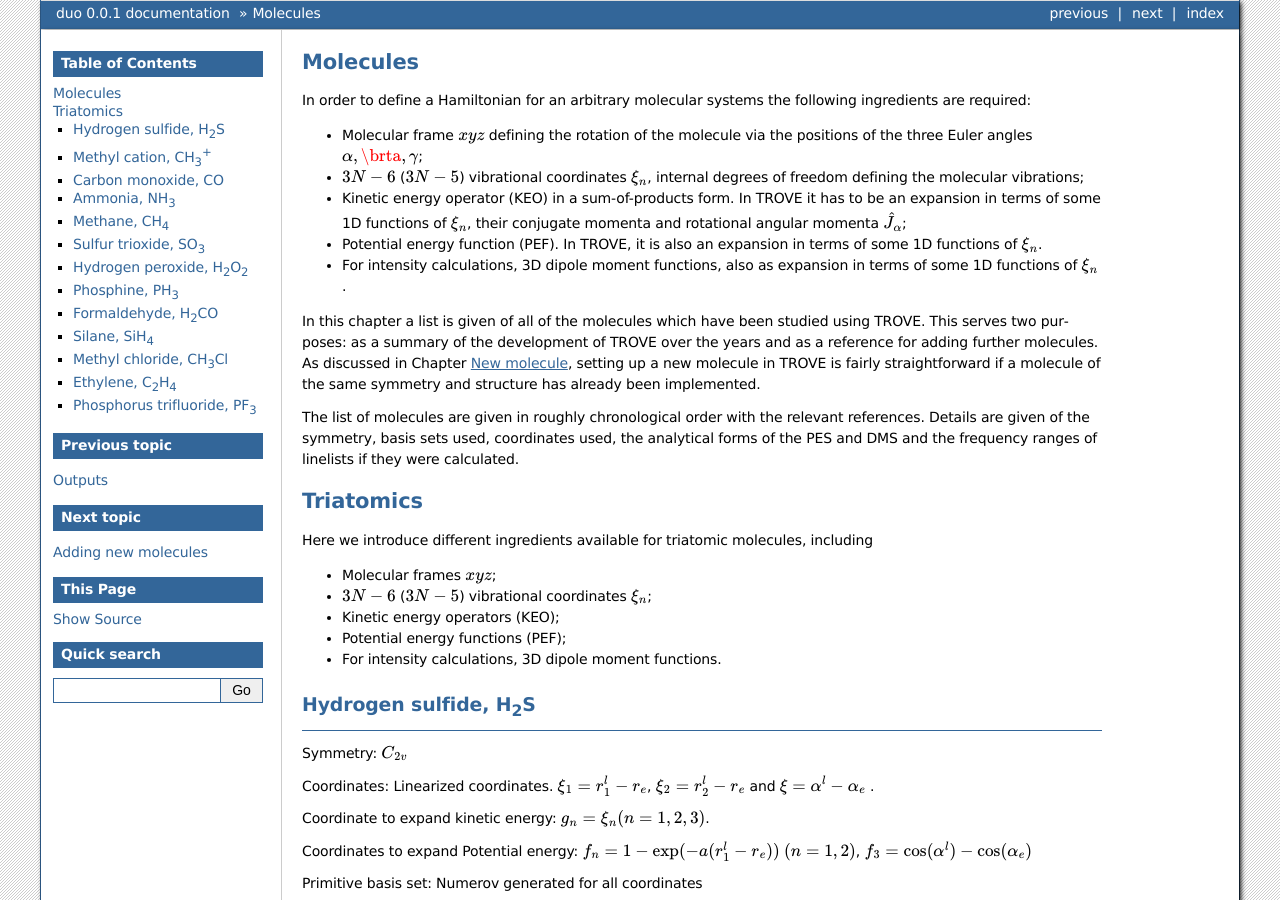
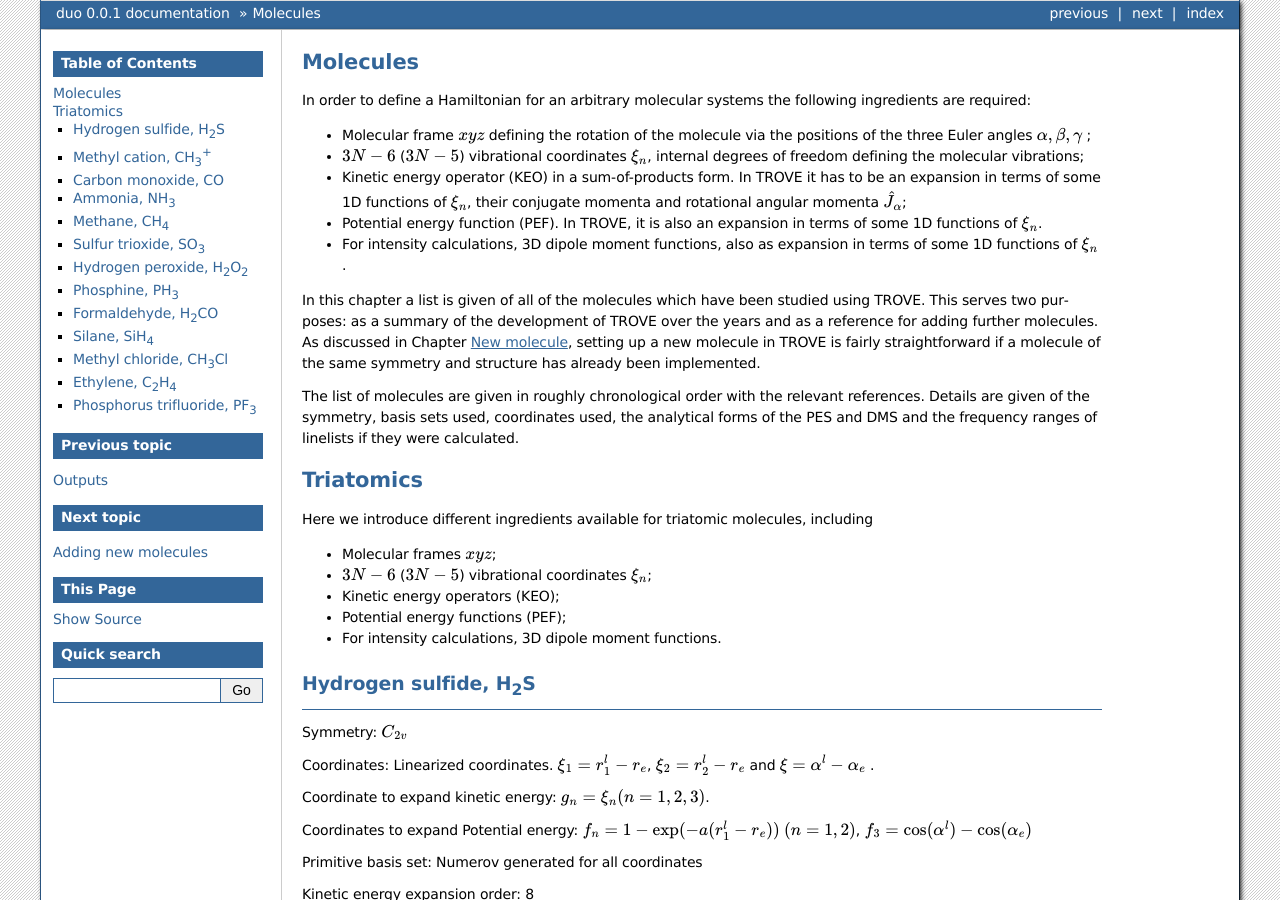
Before and after one commit to Trovemaster/TROVE, a Sphinx documentation site: the page built from docs/source/molecules.rst, in a window 1280 px wide and 900 px high. Built offline with Sphinx 7.4.7, drawn with Linux system fonts in a browser that asks for light colours; formulas are drawn with MathJax 3; pages that are not in the unit, such as notebooks, are missing from menus.

Commit message:
Update molecules.rst

```diff
--- a/docs/source/molecules.rst
+++ b/docs/source/molecules.rst
@@ -5,7 +5,7 @@
 
 In order to define a Hamiltonian for an arbitrary molecular systems the following ingredients are required:
 
-- Molecular frame :math:`xyz` defining the rotation of the molecule via the positions of the three Euler angles :math:`\alpha,\brta,\gamma`;
+- Molecular frame :math:`xyz` defining the rotation of the molecule via the positions of the three Euler angles :math:`\alpha,\beta,\gamma` ;
 - :math:`3N-6` (:math:`3N-5`) vibrational coordinates :math:`\xi_n`,  internal degrees of freedom defining the molecular vibrations;
 - Kinetic energy operator (KEO) in a sum-of-products form. In TROVE it has to be an expansion in terms of some 1D functions of :math:`\xi_n`, their conjugate momenta and rotational angular momenta :math:`\hat{J}_\alpha`;
 - Potential energy function (PEF). In TROVE, it is also an expansion in terms of some 1D functions of :math:`\xi_n`.
```
